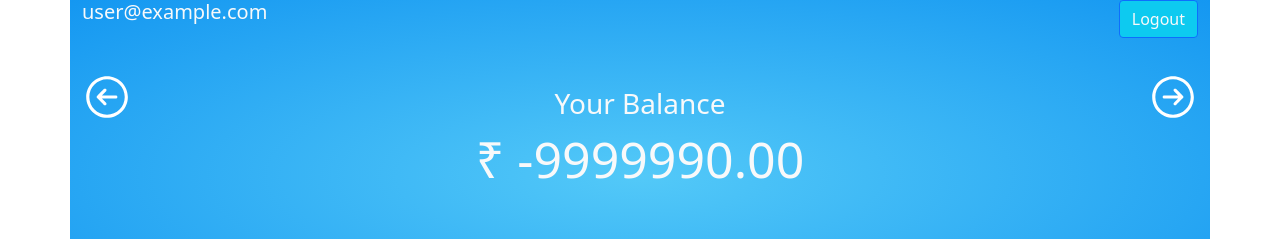
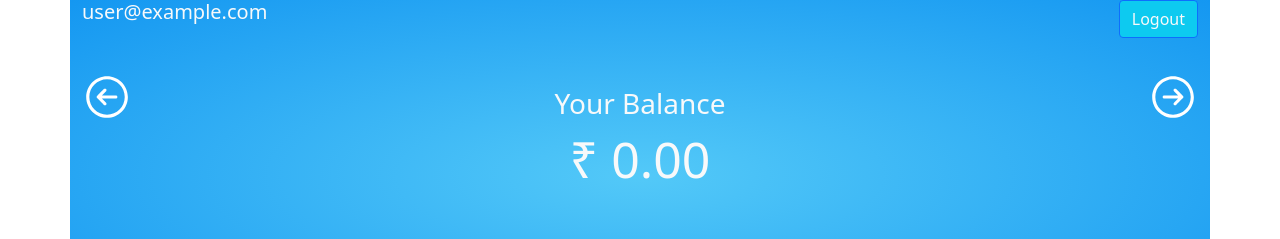
Before and after one commit to TanishkM/Buget-Tracker_web, a React (Create React App) app: page / in a window 1280 px wide. Shown: the top 239 px of the page. Built offline with nearby package versions, Linux system fonts and the light colour scheme; no server answers; the database is empty; sample sign-in values are in the browser's storage.

Commit message:
balance value update

```diff
--- a/src/components/Balance.js
+++ b/src/components/Balance.js
@@ -1,34 +1,37 @@
 import React from 'react'
 import { useSpring, animated } from 'react-spring'
 
-const Balance = () => {
+const Balance = ({ datas, loading }) => {
   const style1 = useSpring({
     from: { marginRight: 300 },
     to: { marginRight: 0 },
     config: { duration: 200 }
   })
-  const datas = [
-    {
-      title: "firstsecond",
-      category: "s",
-      description: "some description",
-      transaction: 10
-    },
-    {
-      title: "thirdfourth",
-      category: "s",
-      description: "some other description",
-      transaction: -10000000
-    }
-  ]
-  const amt=datas.map(t=>t.transaction)
-  const total=amt.reduce((acc,item)=>(acc+=item),0).toFixed(2);
+  // const datas = [
+  //   {
+  //     title: "firstsecond",
+  //     category: "s",
+  //     description: "some description",
+  //     transaction: 10
+  //   },
+  //   {
+  //     title: "thirdfourth",
+  //     category: "s",
+  //     description: "some other description",
+  //     transaction: -10000000
+  //   }
+  // ]
+  const amt = datas.map(t => t.transaction)
+  const total = amt.reduce((acc, item) => (acc += item), 0).toFixed(2);
   return (
     <animated.div style={style1}>
       <div>
         <div className='container d-flex flex-column align-items-center justify-content-center text-light text-center bal'>
-        <h3>Your Balance</h3>
-          <h3 className='d-inline total'>₹ {total}</h3>
+          <h3>Your Balance</h3>
+          {loading?<div class="spinner-border text-light" role="status">
+            <span class="visually-hidden">Loading...</span>
+          </div>:
+          <h3 className='d-inline total'>₹ {total}</h3>}
         </div>
       </div>
     </animated.div>
--- a/src/components/DashBoard.js
+++ b/src/components/DashBoard.js
@@ -46,7 +46,7 @@ const DashBoard = () => {
           <h5 className='text-light d-inline'>{a.currentUser ? a.currentUser.email : "nouser"}</h5>
           <button onClick={handleLogout} type="button" className="btn btn-info text-light border border-primary ">Logout</button>
         </div>
-        <Balance />
+        <Balance datas={datas} loading={loading}/>
       </div>
       <DashBot datas={datas} loading={loading} getTransactions={getTransactions} />
     </div>
```
